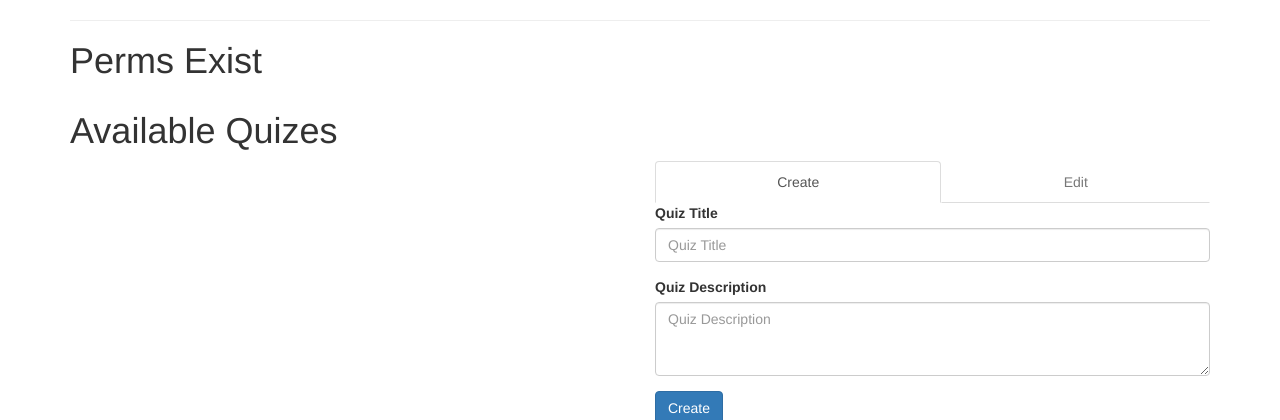
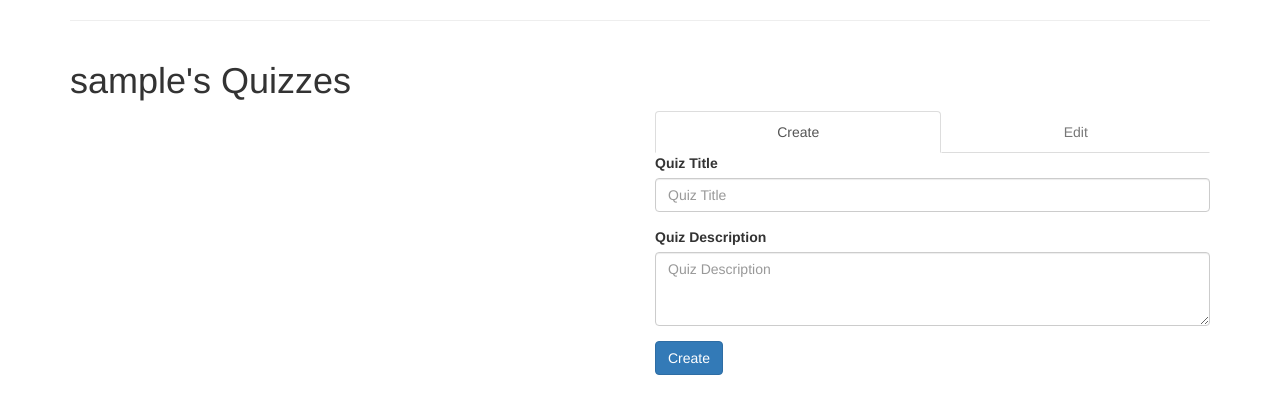
Before and after one commit to schretzilla/mysite, a Django app: page /dynoquiz/quiz/ in a window 1280 px wide. Shown: the part 56-476 px from the top of the page. Run offline with Django 3.2, Linux system fonts and the light colour scheme; the visitor is signed in with stand-in values (Sample User, id 1); data that the repository does not hold is empty; some libraries are stand-ins or nearby versions.

Commit message:
added users name to homepage

```diff
--- a/mysite/dynoquiz/templates/dynoquiz/index.html
+++ b/mysite/dynoquiz/templates/dynoquiz/index.html
@@ -2,14 +2,9 @@
 
 {% block content %}
 
-{% if perms.dynoquizs %}
-<h1>Perms Exist </h1>
-{% else %}
-<h1>Perms Dont Exist</h1>
-{% endif %}
     <div class="row">
         <div class="col-lg-12">
-            <h1>Available Quizes</h1>
+            <h1>{{ request.user.username }}'s Quizzes</h1>
         </div>
     </div>
 
--- a/mysite/dynoquiz/views.py
+++ b/mysite/dynoquiz/views.py
@@ -25,7 +25,6 @@ def registeruser(request):
     email = request.POST['registerEmail']
 
     #TODO: do this client side
-    #import pdb; pdb.set_trace()             #FOR TESTING
     #check if user exists
     if User.objects.filter(username=username).exists() is True:
         return HttpResponseRedirect(reverse('dynoquiz:signin'))
```
Also changed, not shown: 1 other file.
